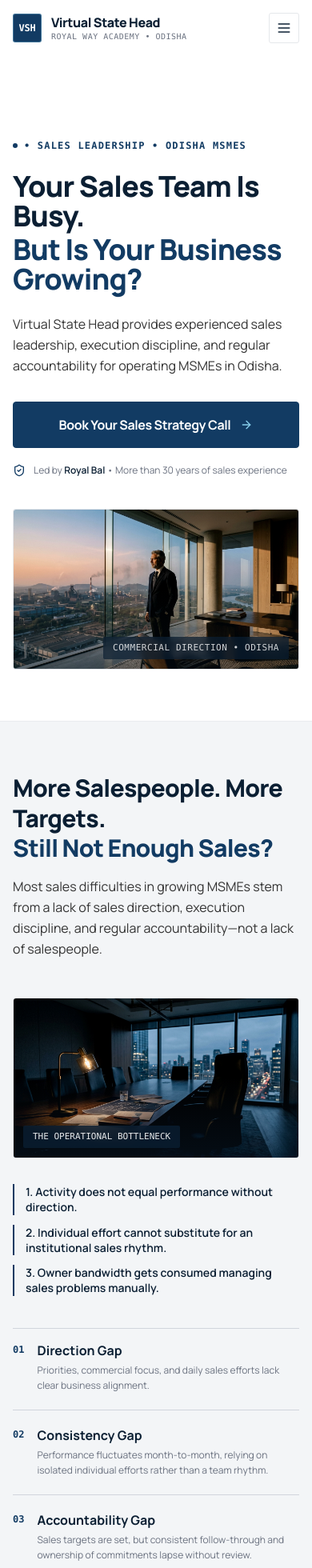
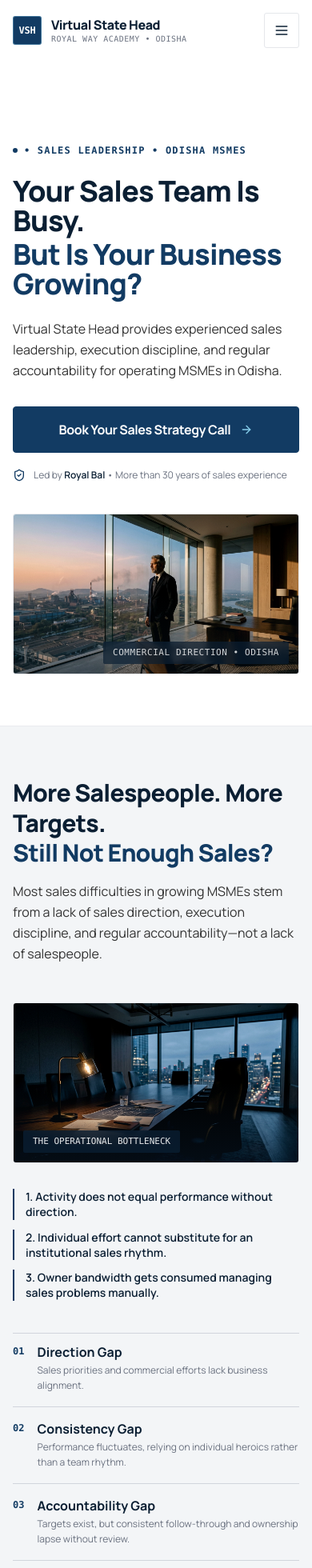
Before and after one commit to Bedant1424/virtual-state-head, a React (Vite) app: page / in a window 390 px wide. Shown: the top 1960 px of the page at 80% size. Built offline with nearby package versions, Linux system fonts and the light colour scheme.

Commit message:
feat(vsh): finalize responsive visual system

```diff
--- a/src/components/layout/Footer.tsx
+++ b/src/components/layout/Footer.tsx
@@ -44,7 +44,7 @@ export const Footer: React.FC = () => {
                 <li key={item.id}>
                   <a
                     href={item.href}
-                    className="hover:text-[#87CEEB] transition-colors focus-visible:outline-none focus-visible:ring-1 focus-visible:ring-[#87CEEB] rounded-[2px]"
+                    className="hover:text-[#87CEEB] transition-colors focus-visible:outline-none focus-visible:ring-1 focus-visible:ring-[#87CEEB] rounded-[2px] py-3 min-h-[44px] min-w-[44px] inline-flex items-center"
                   >
                     {item.label}
                   </a>
--- a/src/components/layout/Header.tsx
+++ b/src/components/layout/Header.tsx
@@ -38,7 +38,7 @@ export const Header: React.FC<HeaderProps> = ({ onCtaClick, className }) => {
           {/* Brand Logo & Wordmark */}
           <a
             href="#"
-            className="flex items-center gap-3 group focus-visible:outline-none focus-visible:ring-2 focus-visible:ring-[#123B63] rounded-[2px]"
+            className="flex items-center gap-3 min-h-[44px] group focus-visible:outline-none focus-visible:ring-2 focus-visible:ring-[#123B63] rounded-[2px]"
             aria-label="Virtual State Head - Home"
           >
             <div className="w-9 h-9 rounded-[3px] bg-[#123B63] text-white flex items-center justify-center font-mono font-extrabold text-xs tracking-tight border border-[#87CEEB]/40 shadow-none">
@@ -91,7 +91,7 @@ export const Header: React.FC<HeaderProps> = ({ onCtaClick, className }) => {
               aria-label="Open navigation menu"
               aria-expanded={isMobileMenuOpen}
               aria-controls="mobile-nav-menu"
-              className="p-2 rounded-[3px] border border-gray-200 text-[#0B1F33] hover:bg-gray-100 transition-colors focus-visible:outline-none focus-visible:ring-2 focus-visible:ring-[#123B63]"
+              className="min-w-[44px] min-h-[44px] flex items-center justify-center p-2 rounded-[3px] border border-gray-200 text-[#0B1F33] hover:bg-gray-100 transition-colors focus-visible:outline-none focus-visible:ring-2 focus-visible:ring-[#123B63]"
             >
               <Menu className="w-5 h-5" />
             </button>
--- a/src/components/ui/DemoModal.tsx
+++ b/src/components/ui/DemoModal.tsx
@@ -63,7 +63,7 @@ export const DemoModal: React.FC<DemoModalProps> = ({ isOpen, onClose }) => {
             <CalendarCheck className="w-6 h-6 text-deep-blue" />
           </div>
           <div>
-            <span className="text-[11px] font-bold uppercase tracking-widest text-deep-blue block">
+            <span className="text-[11px] font-bold uppercase tracking-wider text-deep-blue block">
               Trial / Demonstration Notice
             </span>
             <h3 id="demo-modal-title" className="text-xl font-bold text-navy leading-tight">
--- a/src/sections/Chapters/Chapter02Problem.tsx
+++ b/src/sections/Chapters/Chapter02Problem.tsx
@@ -14,27 +14,27 @@ export const Chapter02Problem: React.FC = () => {
     {
       num: '01',
       title: 'Direction Gap',
-      desc: 'Priorities, commercial focus, and daily sales efforts lack clear business alignment.',
+      desc: 'Sales priorities and commercial efforts lack business alignment.',
     },
     {
       num: '02',
       title: 'Consistency Gap',
-      desc: 'Performance fluctuates month-to-month, relying on isolated individual efforts rather than a team rhythm.',
+      desc: 'Performance fluctuates, relying on individual heroics rather than a team rhythm.',
     },
     {
       num: '03',
       title: 'Accountability Gap',
-      desc: 'Sales targets are set, but consistent follow-through and ownership of commitments lapse without review.',
+      desc: 'Targets exist, but consistent follow-through and ownership lapse without review.',
     },
     {
       num: '04',
       title: 'Opportunity Gap',
-      desc: 'Active follow-ups, negotiations, and conversions stall without structured frontline guidance.',
+      desc: 'High-value follow-ups and negotiations stall without frontline guidance.',
     },
     {
       num: '05',
       title: 'Leadership Gap',
-      desc: 'Business owners bear the full operational burden of sales direction alongside daily operations.',
+      desc: 'Business owners bear the full burden of daily sales direction.',
     },
   ];
 
@@ -98,12 +98,12 @@ export const Chapter02Problem: React.FC = () => {
           <div className="lg:col-span-6 space-y-8">
             <div className="border-t border-gray-300 divide-y divide-gray-300">
               {operationalGaps.map((item) => (
-                <div key={item.num} className="py-5 first:pt-4 last:pb-4 flex items-start gap-4">
+                <div key={item.num} className="py-4 first:pt-3 last:pb-3 flex items-start gap-4">
                   <span className="text-xs font-mono font-bold text-[#123B63] shrink-0 mt-0.5">
                     {item.num}
                   </span>
                   <div>
-                    <h3 className="text-base font-bold text-[#0B1F33] font-sans mb-1 leading-snug">
+                    <h3 className="text-base font-bold text-[#0B1F33] font-sans mb-0.5 leading-snug">
                       {item.title}
                     </h3>
                     <p className="text-xs sm:text-sm text-[#6B7280] font-sans leading-relaxed">
--- a/src/sections/Chapters/Chapter06Engine.tsx
+++ b/src/sections/Chapters/Chapter06Engine.tsx
@@ -68,7 +68,7 @@ export const Chapter06Engine: React.FC<Chapter06EngineProps> = ({ onCtaClick })
 
             {/* Convergence Formula Lockup */}
             <div className="bg-white p-5 rounded-[4px] border border-gray-300 space-y-2.5">
-              <div className="text-[11px] font-mono font-semibold uppercase tracking-widest text-[#123B63]">
+              <div className="text-[11px] font-mono font-semibold uppercase tracking-wider text-[#123B63]">
                 CONVERGENCE PRINCIPLE
               </div>
               <div className="space-y-1 text-xs sm:text-sm text-[#333333] font-sans">
--- a/src/sections/Chapters/Chapter09PerformanceGapBatch.tsx
+++ b/src/sections/Chapters/Chapter09PerformanceGapBatch.tsx
@@ -90,7 +90,7 @@ export const Chapter09PerformanceGapBatch: React.FC<Chapter09PerformanceGapBatch
           <div className="lg:col-span-5 bg-[#F3F5F7] rounded-[4px] border border-gray-300 p-8 flex flex-col justify-between">
             <div>
               <div className="flex items-baseline justify-between mb-4 pb-4 border-b border-gray-300">
-                <span className="text-xs font-mono font-bold uppercase text-[#123B63] tracking-widest">
+                <span className="text-xs font-mono font-bold uppercase text-[#123B63] tracking-wider">
                   {batch.statusBadge}
                 </span>
                 <span className="text-[11px] font-mono text-[#6B7280]">
--- a/src/sections/Chapters/Chapter10BookingFAQCTA.tsx
+++ b/src/sections/Chapters/Chapter10BookingFAQCTA.tsx
@@ -115,7 +115,7 @@ export const Chapter10BookingFAQCTA: React.FC<Chapter10BookingFAQCTAProps> = ({
                       onClick={() => toggleFaq(faq.id)}
                       aria-expanded={isOpen}
                       aria-controls={`faq-answer-${faq.id}`}
-                      className="w-full text-left flex items-start justify-between gap-4 py-2 group cursor-pointer focus-visible:ring-2 focus-visible:ring-[#123B63] focus-visible:outline-none rounded-[2px]"
+                      className="w-full text-left flex items-start justify-between gap-4 py-2.5 min-h-[44px] group cursor-pointer focus-visible:ring-2 focus-visible:ring-[#123B63] focus-visible:outline-none rounded-[2px]"
                     >
                       <div className="flex items-baseline gap-3">
                         <span className="text-xs font-mono font-bold text-[#123B63] shrink-0">
@@ -156,7 +156,7 @@ export const Chapter10BookingFAQCTA: React.FC<Chapter10BookingFAQCTAProps> = ({
       >
         <Container size="default">
           <div className="max-w-3xl mx-auto text-center space-y-6 sm:space-y-8">
-            <div className="inline-flex items-center gap-2 text-xs font-mono font-semibold uppercase tracking-widest text-[#87CEEB]">
+            <div className="inline-flex items-center gap-2 text-xs font-mono font-semibold uppercase tracking-wider text-[#87CEEB]">
               <span className="w-1.5 h-1.5 rounded-full bg-[#87CEEB]" />
               <span>SALES LEADERSHIP FOR ODISHA MSMES</span>
             </div>
--- a/src/styles/globals.css
+++ b/src/styles/globals.css
@@ -40,7 +40,10 @@ html {
   top: -100px;
   left: 1rem;
   z-index: 100;
-  padding: 0.5rem 1rem;
+  padding: 0.75rem 1.25rem;
+  min-height: 44px;
+  display: inline-flex;
+  align-items: center;
   background-color: var(--color-deep-blue);
   color: var(--color-white);
   border-radius: var(--radius-sm);
```
Also changed, not shown: src/sections/Chapters/Chapter03IntroducingVSH.tsx (+14 -14 lines), 1 other file (tests, documents, lock files or other folders).
